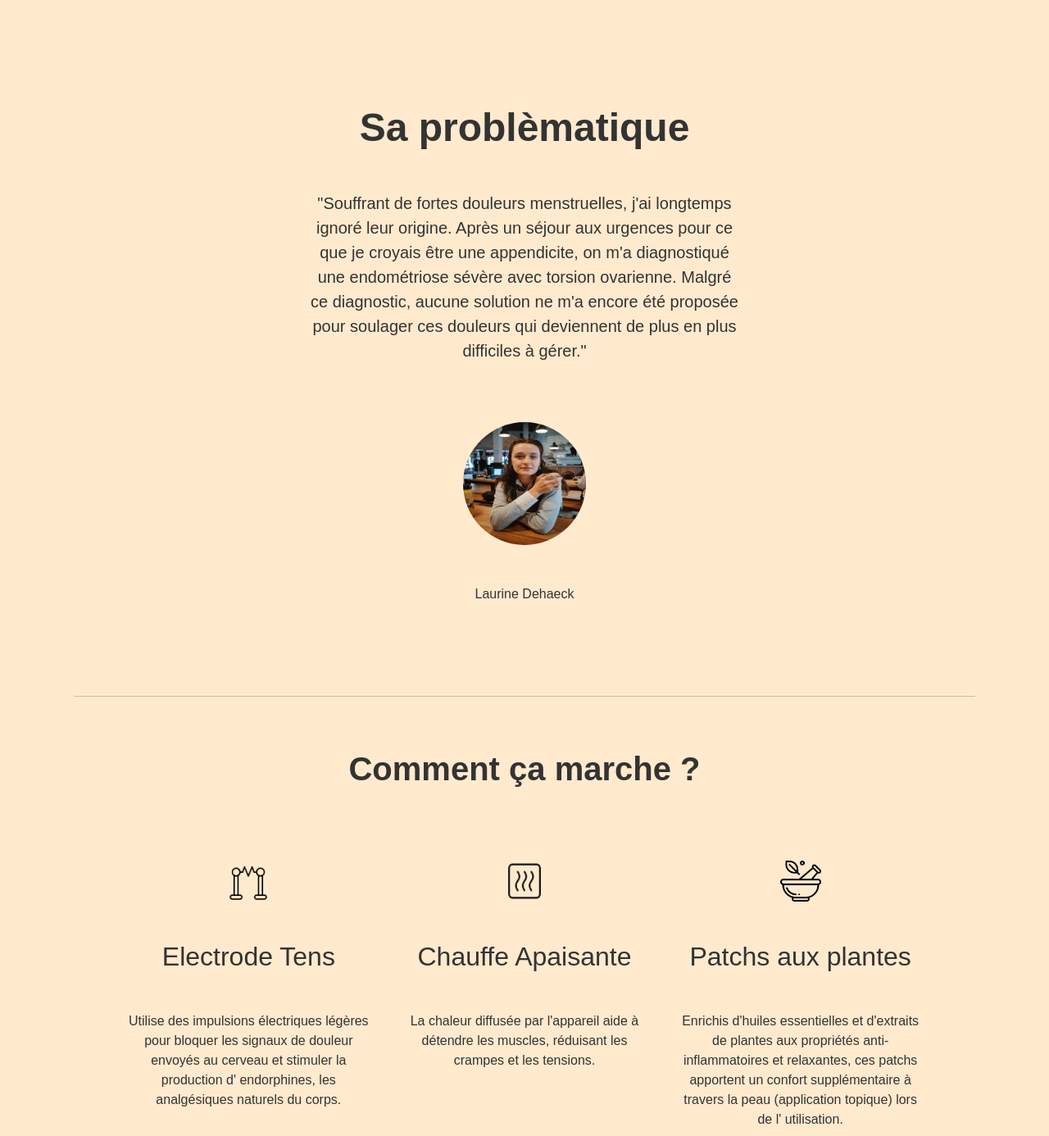
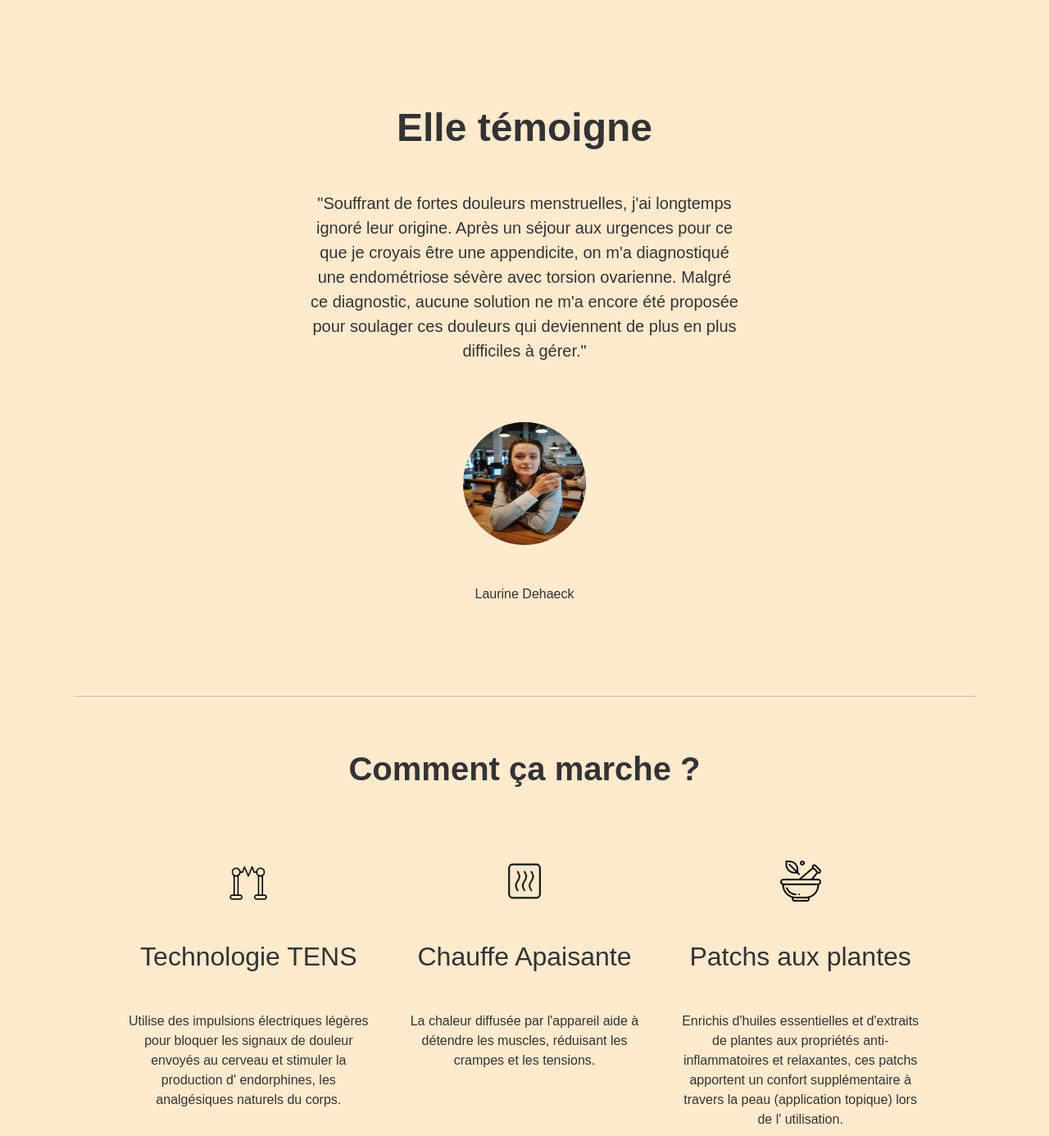
Before and after one commit to BeiyaC/Selena, a plain HTML site: page index.html in a window 1280 px wide. Shown: the part 1120-2506 px from the top of the page at 82% size. Drawn offline with nearby package versions, Linux system fonts and the light colour scheme; some packages are replaced by stand-ins of ours; a script that the page names is missing.

```diff
--- a/index.html
+++ b/index.html
@@ -46,7 +46,7 @@
 
 
     <div class="px-4 py-5 my-5 text-center">
-        <h1 class="display-5 fw-bold my-5">Sa problèmatique</h1>
+        <h1 class="display-5 fw-bold my-5">Elle témoigne</h1>
         <div class="col-lg-6 mx-auto">
             <p class="lead mb-4">"Souffrant de fortes douleurs menstruelles, j'ai longtemps ignoré leur origine. Après un séjour aux urgences pour ce que je croyais être une appendicite, on m'a diagnostiqué une endométriose sévère avec torsion ovarienne. Malgré ce diagnostic, aucune solution ne m'a encore été proposée pour soulager ces douleurs qui deviennent de plus en plus difficiles à gérer."</p>
             <img src="assets/photo_temoignage.png" alt="mdo" width="150" height="150" class="rounded-circle my-5">
@@ -68,7 +68,7 @@
                     <img src="assets/logo_tens.png" alt="" width="50" height="50">
                 </div>
                 <div>
-                    <h3 class="fs-2 my-5">Electrode Tens</h3>
+                    <h3 class="fs-2 my-5">Technologie TENS</h3>
                     <p>Utilise des impulsions électriques légères pour bloquer les signaux de douleur envoyés au cerveau et stimuler la
                         production d'
                         endorphines, les analgésiques naturels du corps.</p>
```
Also changed, not shown: 1 other file.
